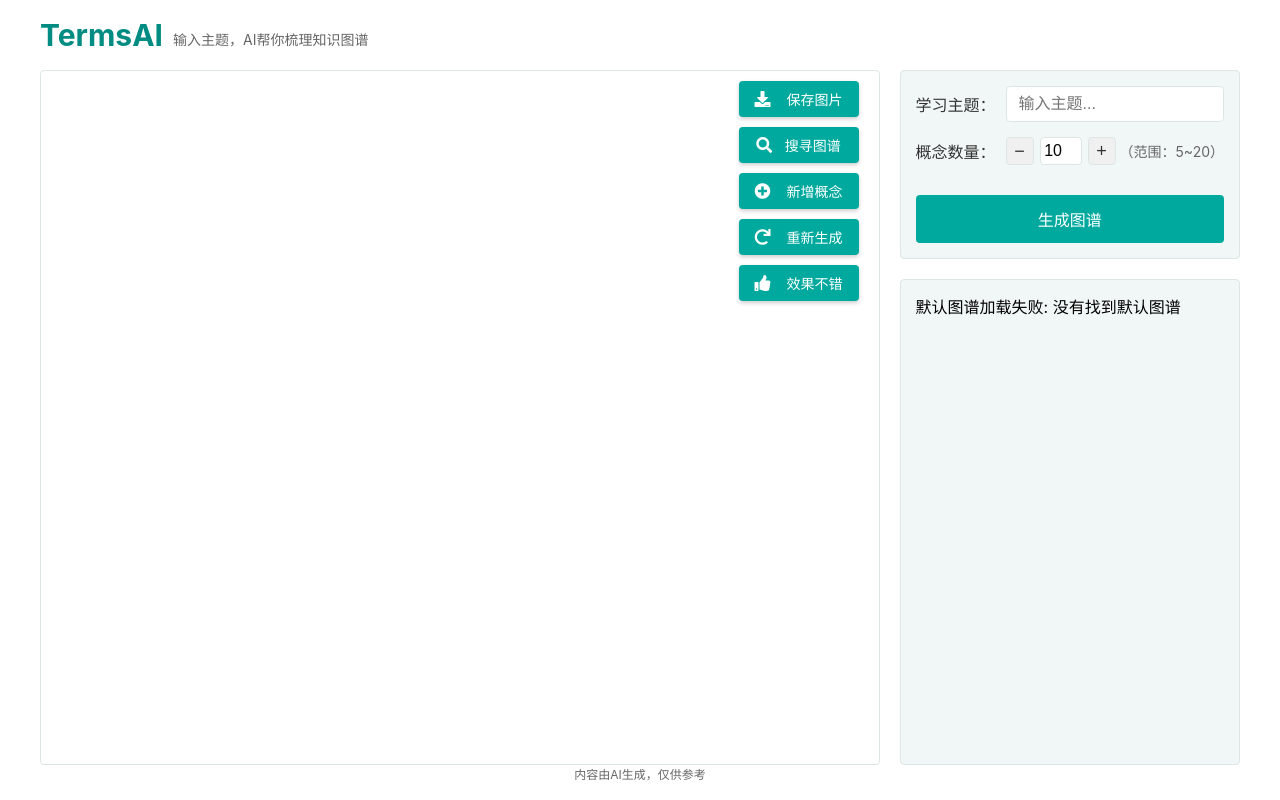
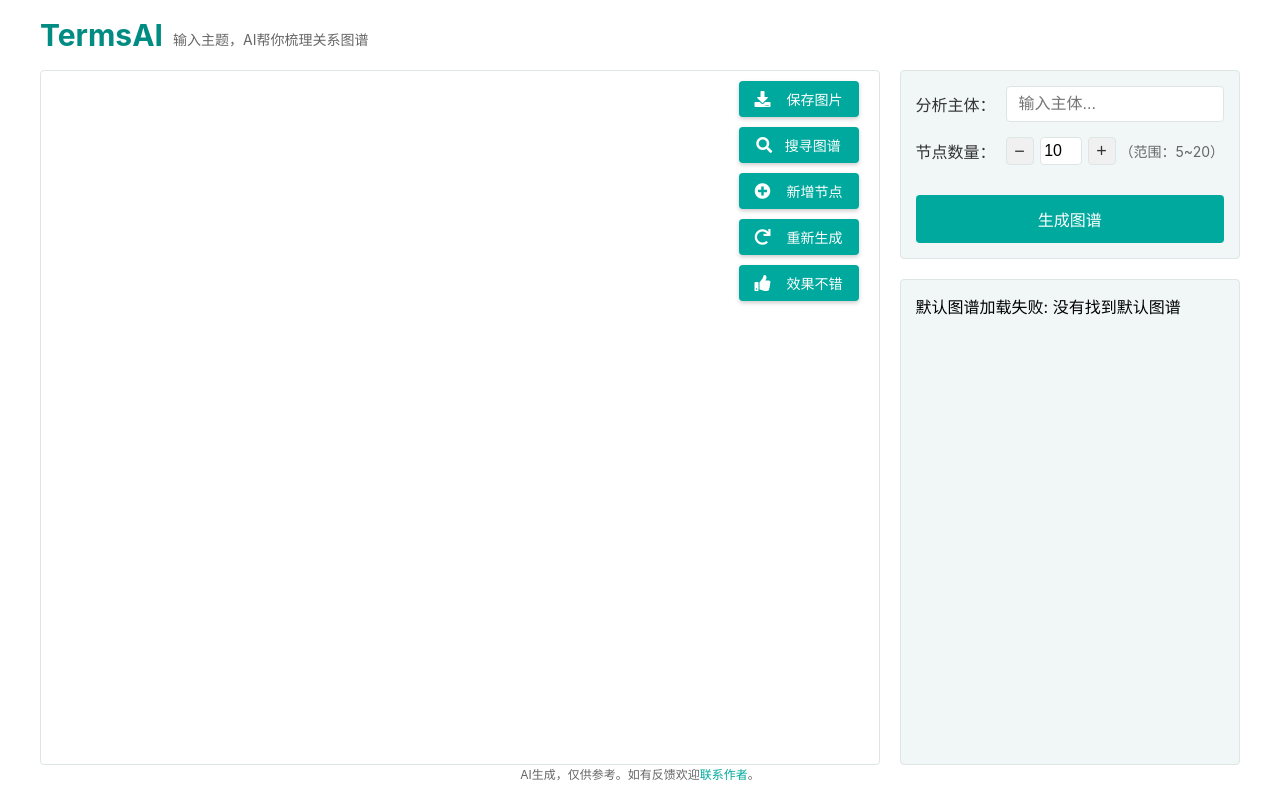
Before and after one commit to raphaelxiao/termsai, a Flask app: page / in a window 1280 px wide. Run offline with Flask 3, Linux system fonts and the light colour scheme; data that the repository does not hold is empty; parts of the project's set-up code (start-up, migrations or seed data) failed here and were passed over; some libraries are stand-ins or nearby versions; some web fonts are replaced.

Commit message:
Add files via upload

```diff
--- a/templates/index.html
+++ b/templates/index.html
@@ -3,7 +3,7 @@
 <head>
     <meta charset="UTF-8">
     <meta name="viewport" content="width=device-width, initial-scale=1.0, maximum-scale=1.0, user-scalable=no">
-    <title>知识图谱生成器</title>
+    <title>TermsAI - 关系图谱生成器</title>
     <link rel="stylesheet" href="{{ url_for('static', filename='css/style.css') }}">
     <script type="text/javascript" src="{{ url_for('static', filename='js/vis-network.min.js') }}"></script>
     <script src="{{ url_for('static', filename='js/tinycolor.min.js') }}"></script>
@@ -14,7 +14,7 @@
         <div class="header">
             <div style="display: flex; align-items: flex-end;">
                 <h1>TermsAI</h1>
-                <p class="subtitle">输入主题，AI帮你梳理知识图谱</p>
+                <p class="subtitle">输入主题，AI帮你梳理关系图谱</p>
             </div>
         </div>
         <div class="main-content">
@@ -37,7 +37,7 @@
                 <div class="feedback-buttons">
                     <button id="add-concept-btn" class="feedback-btn">
                         <i class="fas fa-plus-circle"></i>
-                        <span class="button-text">新增概念</span>
+                        <span class="button-text">新增节点</span>
                     </button>
                     <button id="dislike-btn" class="feedback-btn">
                         <i class="fas fa-redo"></i>
@@ -60,11 +60,11 @@
                 <div class="input-section">
                     <div class="input-row">
                         <div class="input-group">
-                            <label>学习主题：</label>
-                            <input type="text" id="topic-input" placeholder="输入主题..." onkeydown="if(event.key === 'Enter'){ document.getElementById('generate-btn').click(); }">
+                            <label>分析主体：</label>
+                            <input type="text" id="topic-input" placeholder="输入主体..." onkeydown="if(event.key === 'Enter'){ document.getElementById('generate-btn').click(); }">
                         </div>
                         <div class="input-group number-input">
-                            <label>概念数量：</label>
+                            <label>节点数量：</label>
                             <div class="number-controls">
                                 <button class="number-btn" id="decrease">−</button>
                                 <input type="number" id="concept-count" value="10" min="5" max="20" readonly>
@@ -80,13 +80,13 @@
                 </div>
             </div>
         </div>
-        <div class="ai-disclaimer">内容由AI生成，仅供参考</div>
+        <div class="ai-disclaimer">AI生成，仅供参考。如有反馈欢迎<a id="feedback-link" href="#">联系作者</a>。</div>
     </div>
     <div id="modal-overlay" class="modal-overlay" style="display: none;">
         <div class="modal-content">
-            <h3 class="modal-title">新增概念到当前知识图谱</h3>
+            <h3 class="modal-title">新增节点到当前知识图谱</h3>
             <div class="modal-input-group">
-                <input type="text" id="new-concept-input" placeholder="请输入新概念...">
+                <input type="text" id="new-concept-input" placeholder="请输入新概念/人物...">
                 <button id="confirm-add-concept" class="modal-add-btn">新增</button>
                 <button id="cancel-add-concept" class="modal-cancel-btn">取消</button>
             </div>
```
